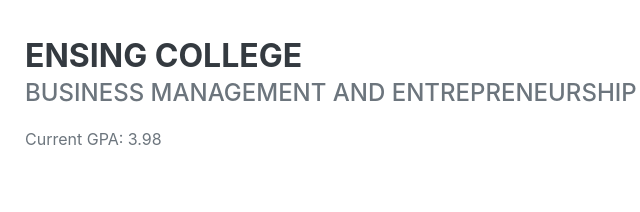
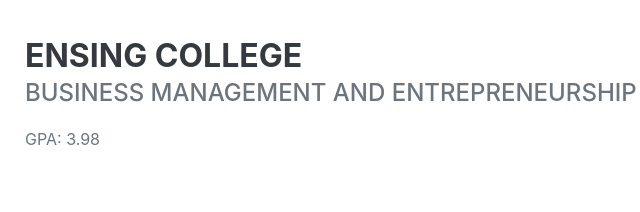
Before and after one commit to StrolledTick/IS201Final, a plain HTML site: page index.html in a window 1280 px wide. Shown: the part 2340-2552 px from the top of the page, 295-935 px from the left. Drawn offline with nearby package versions, Linux system fonts and the light colour scheme; a web font is replaced by a local one.

Commit message:
Add files via upload

```diff
--- a/index.html
+++ b/index.html
@@ -104,7 +104,7 @@ IS201 section 002
                         <div class="flex-grow-1">
                             <h3 class="mb-0">Ensing College</h3>
                             <div class="subheading mb-3">Business Management and Entrepreneurship</div>
-                            <p>Current GPA: 3.98</p>
+                            <p>GPA: 3.98</p>
                         </div>
                         <div class="flex-shrink-0"><span class="text-primary">August 2019 - April 2021</span></div>
                     </div>
```
